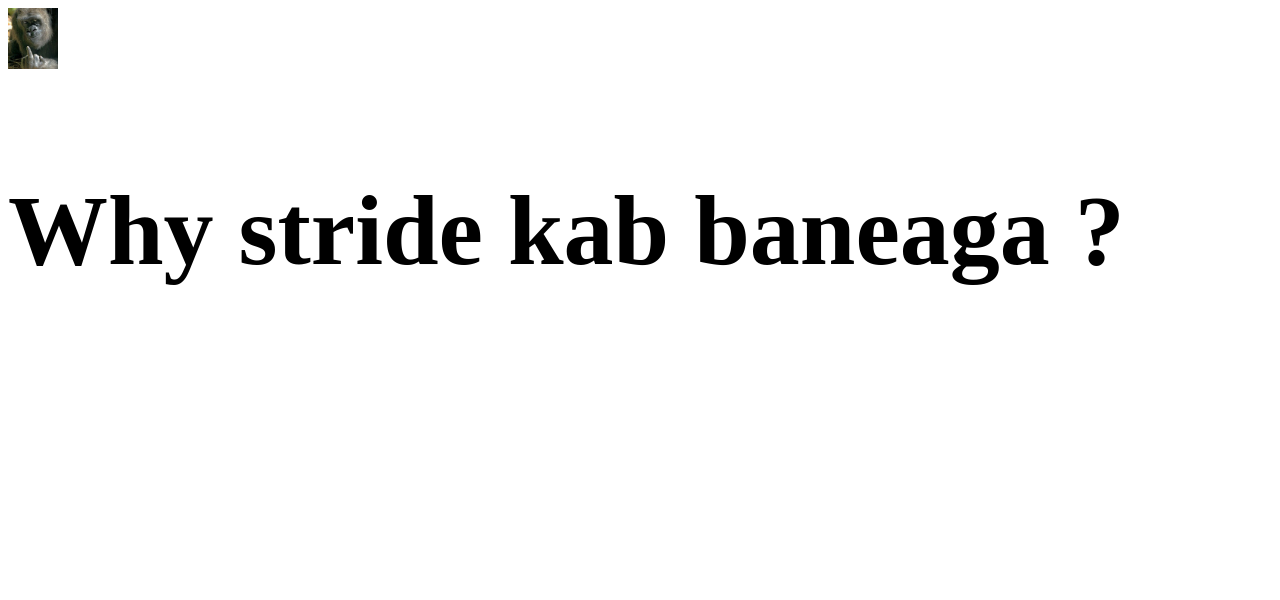
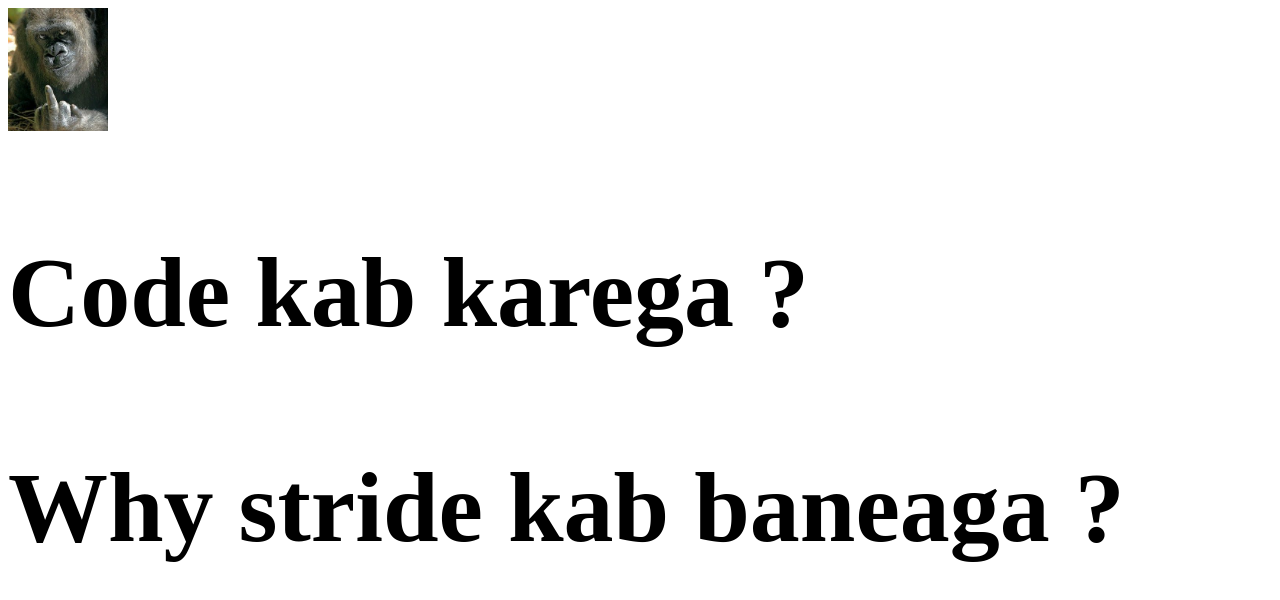
Before and after one commit to KnTanveer/Monkey-meme, a plain HTML site: page index.html in a window 1280 px wide. Drawn offline with Linux system fonts and the light colour scheme.

Commit message:
Update index.html

```diff
--- a/index.html
+++ b/index.html
@@ -4,8 +4,8 @@
 
   </head>
   <body>
-    <img style="width: 50px;" src="download.jpg">
-    <p style="font-weight: 700; font-size: 100px;>Code kab karega ?</p>
-    <p style="font-weight: 700; font-size: 100px;>Why stride kab baneaga ?</p>
+    <img style="width: 100px;" src="download.jpg">
+    <p style="font-weight: 700; font-size: 100px;">Code kab karega ?</p>
+    <p style="font-weight: 700; font-size: 100px;">Why stride kab baneaga ?</p>
   </body>
 </html>
```
